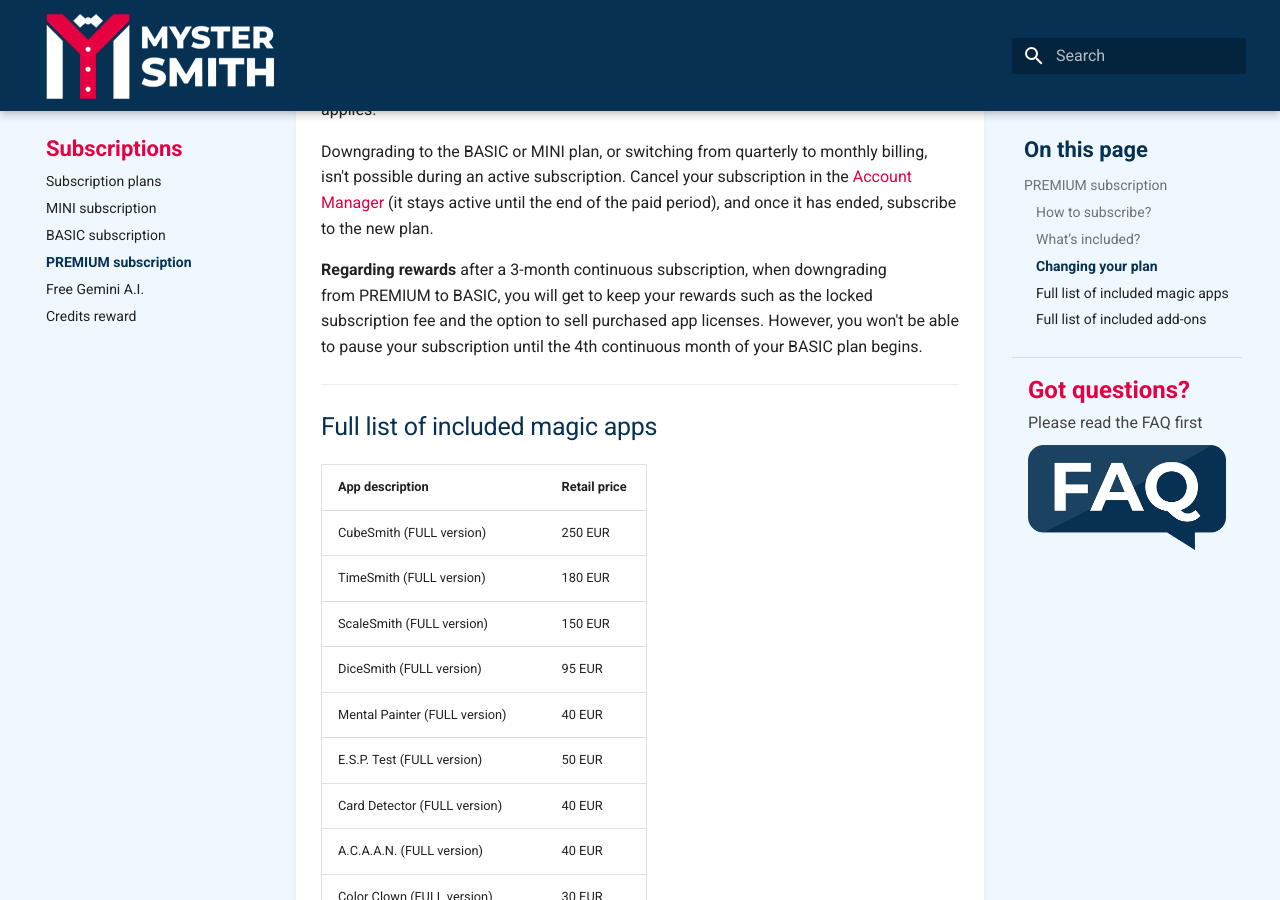
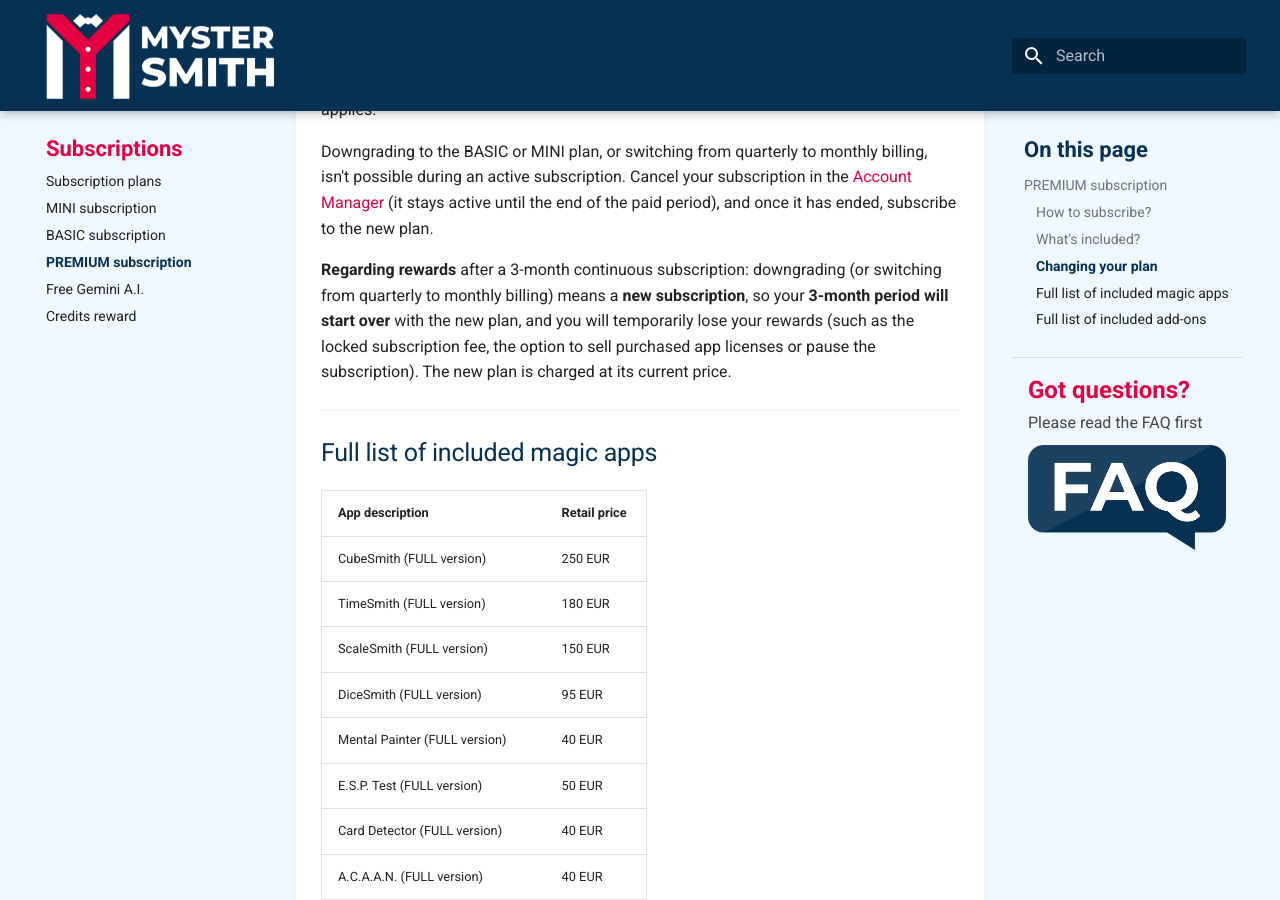
Before and after one commit to ragcsalo/mystersmith-docs, an MkDocs documentation site: the page built from docs/subscriptions/premium-subscription.md, in a window 1280 px wide and 900 px high, scrolled down 2252 px. Built offline with MkDocs 1.6.1 and Material for MkDocs 9.7.7, drawn with Linux system fonts in a browser that asks for light colours.

Commit message:
PREMIUM page: rewards paragraph matches the downgrade-by-cancelling rule
Co-Authored-By: Claude Opus 5.5 <noreply@anthropic.com>

```diff
--- a/docs/subscriptions/premium-subscription.md
+++ b/docs/subscriptions/premium-subscription.md
@@ -74,7 +74,7 @@ You'll be charged the **prorated difference** right away (the price of the new p
 Downgrading to the BASIC or MINI plan, or switching from quarterly to monthly billing, isn't possible during an active subscription. Cancel your subscription in the [Account Manager](https://bsmagic.app/account/) (it stays active until the end of the paid period), and once it has ended, subscribe to the new plan.
 
 
-**Regarding rewards** after a 3-month continuous subscription, when downgrading from PREMIUM to BASIC, you will get to keep your rewards such as the locked subscription fee and the option to sell purchased app licenses. However, you won't be able to pause your subscription until the 4th continuous month of your BASIC plan begins.
+**Regarding rewards** after a 3-month continuous subscription: downgrading (or switching from quarterly to monthly billing) means a **new subscription**, so your **3-month period will start over** with the new plan, and you will temporarily lose your rewards (such as the locked subscription fee, the option to sell purchased app licenses or pause the subscription). The new plan is charged at its current price.
 
 
 ---
```
